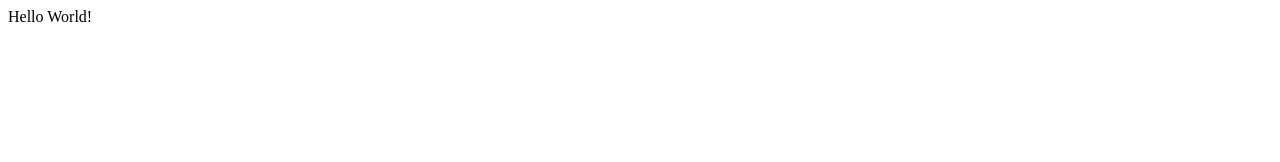
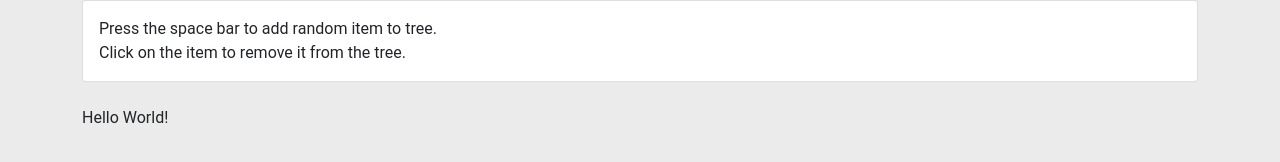
Before and after one commit to pashakiz/binary-search-tree, a React app: page / in a window 1280 px wide. Built offline with nearby package versions, Linux system fonts and the light colour scheme; a web font is replaced by a local one.

Commit message:
feat: add some html/css

```diff
--- a/package.json
+++ b/package.json
@@ -48,6 +48,7 @@
   },
   "browserslist": "defaults",
   "dependencies": {
+    "bootstrap": "^5.1.3",
     "react": "^17.0.2",
     "react-dom": "^17.0.2"
   }
--- a/src/html/views/index.html
+++ b/src/html/views/index.html
@@ -1,7 +1,17 @@
 <%= _.template(require('./../includes/header.html'))() %>
 
   <main class="main">
-    <div id="app"></div>
+    <div class="container">
+
+      <div class="card mb-4">
+        <div class="card-body">
+          Press the space bar to add random item to tree.<br>Click on the item to remove it from the tree.
+        </div>
+      </div>
+
+      <div id="app"></div>
+
+    </div>
   </main>
 
 <%= _.template(require('./../includes/footer.html'))() %>
--- a/src/scss/body.scss
+++ b/src/scss/body.scss
@@ -1 +1,33 @@
-body {}
+body {
+  font-family: $font_family;
+  font-size: $font_size;
+  font-weight: $font_weight;
+  line-height: $line_height;
+  color: $font_color;
+  background-color: $body_bg_color;
+}
+
+.sticky-footer {
+  position: relative;
+  min-height: 100%;
+  body {
+    margin-bottom: $body_mb_mob + $footer_height_mob;
+    @media (min-width: 576px) {
+      margin-bottom: $body_mb + $footer_height;
+    }
+    .footer {
+      position: absolute;
+      bottom: 0;
+      width: 100%;
+      height: $footer_height_mob;
+      @media (min-width: 576px) {
+        height: $footer_height;
+      }
+    }
+  }
+}
+
+code {
+  font-family: source-code-pro, Menlo, Monaco, Consolas, "Courier New",
+    monospace;
+}
--- /dev/null
+++ b/src/scss/fonts.scss
@@ -0,0 +1,56 @@
+/* font-family: "Roboto"; */
+
+@font-face {
+  font-family: 'Roboto';
+  src: url('../fonts/Roboto/RobotoLight.eot');
+  src: url('../fonts/Roboto/RobotoLight.eot?#iefix')format('embedded-opentype'),
+  url('../fonts/Roboto/RobotoLight.woff') format('woff'),
+  url('../fonts/Roboto/RobotoLight.ttf') format('truetype'),
+  url('../fonts/Roboto/RobotoLight.svg#RobotoLight') format('svg');
+  font-style: normal;
+  font-weight: 300;
+}
+
+@font-face {
+  font-family: 'Roboto';
+  src: url('../fonts/Roboto/RobotoRegular.eot');
+  src: url('../fonts/Roboto/RobotoRegular.eot?#iefix')format('embedded-opentype'),
+  url('../fonts/Roboto/RobotoRegular.woff') format('woff'),
+  url('../fonts/Roboto/RobotoRegular.ttf') format('truetype'),
+  url('../fonts/Roboto/RobotoRegular.svg#RobotoRegular') format('svg');
+  font-style: normal;
+  font-weight: 400;
+}
+
+@font-face {
+  font-family: 'Roboto';
+  src: url('../fonts/Roboto/RobotoItalic.eot');
+  src: url('../fonts/Roboto/RobotoItalic.eot?#iefix')format('embedded-opentype'),
+  url('../fonts/Roboto/RobotoItalic.woff') format('woff'),
+  url('../fonts/Roboto/RobotoItalic.ttf') format('truetype'),
+  url('../fonts/Roboto/RobotoItalic.svg#RobotoItalic') format('svg');
+  font-style: italic;
+  font-weight: 400;
+}
+
+@font-face {
+  font-family: 'Roboto';
+  src: url('../fonts/Roboto/RobotoBold.eot');
+  src: url('../fonts/Roboto/RobotoBold.eot?#iefix')format('embedded-opentype'),
+  url('../fonts/Roboto/RobotoBold.woff') format('woff'),
+  url('../fonts/Roboto/RobotoBold.ttf') format('truetype'),
+  url('../fonts/Roboto/RobotoBold.svg#RobotoBold') format('svg');
+  font-style: normal;
+  font-weight: 700;
+}
+
+@font-face {
+  font-family: 'Roboto';
+  src: url('../fonts/Roboto/RobotoBlack.eot');
+  src: url('../fonts/Roboto/RobotoBlack.eot?#iefix')format('embedded-opentype'),
+  url('../fonts/Roboto/RobotoBlack.woff') format('woff'),
+  url('../fonts/Roboto/RobotoBlack.ttf') format('truetype'),
+  url('../fonts/Roboto/RobotoBlack.svg#RobotoBlack') format('svg');
+  font-style: normal;
+  font-weight: 900;
+}
--- a/src/scss/footer.scss
+++ b/src/scss/footer.scss
@@ -1,3 +1,4 @@
 .footer {
-  background-color: orange;
+  text-align: center;
+  padding: 15px 15px;
 }
--- a/src/scss/header.scss
+++ b/src/scss/header.scss
@@ -1,3 +1,6 @@
 .header {
-  background-color: blue;
+  padding: 15px 0;
+  h1 {
+    font-size: 2.5rem;
+  }
 }
--- a/src/scss/main.scss
+++ b/src/scss/main.scss
@@ -1,8 +1,7 @@
+@import '~bootstrap/scss/bootstrap.scss';
 @import 'variables.scss';
-// @import 'fonts.scss';
+@import 'fonts.scss';
 @import 'body.scss';
-// @import 'typo.scss';
+//@import 'typo.scss';
 @import 'header.scss';
-// @import 'index.scss';
-// @import 'logo.scss';
 @import 'footer.scss';
--- a/src/scss/variables.scss
+++ b/src/scss/variables.scss
@@ -1,3 +1,16 @@
-$container-xxl:             1380px;
-$container-xxxl:            1640px;
-.var {color: black}
+// colors
+$color_orange:        #f37e00;
+
+// body
+$font_family:         'Roboto', Arial, sans-serif;
+$font_weight:         400;
+$font_size:           16px;
+$line_height:         24px;
+$font_color:          var(--bs-body-color);
+$body_bg_color:       #ebebeb;
+
+// .sticky-footer
+$body_mb_mob:         30px;
+$body_mb:             30px;
+$footer_height_mob:   60px;
+$footer_height:       60px;
```
Also changed, not shown: src/html/includes/footer.html (+5 -4 lines), src/html/includes/header.html (+3 -2 lines), 1 other file.
